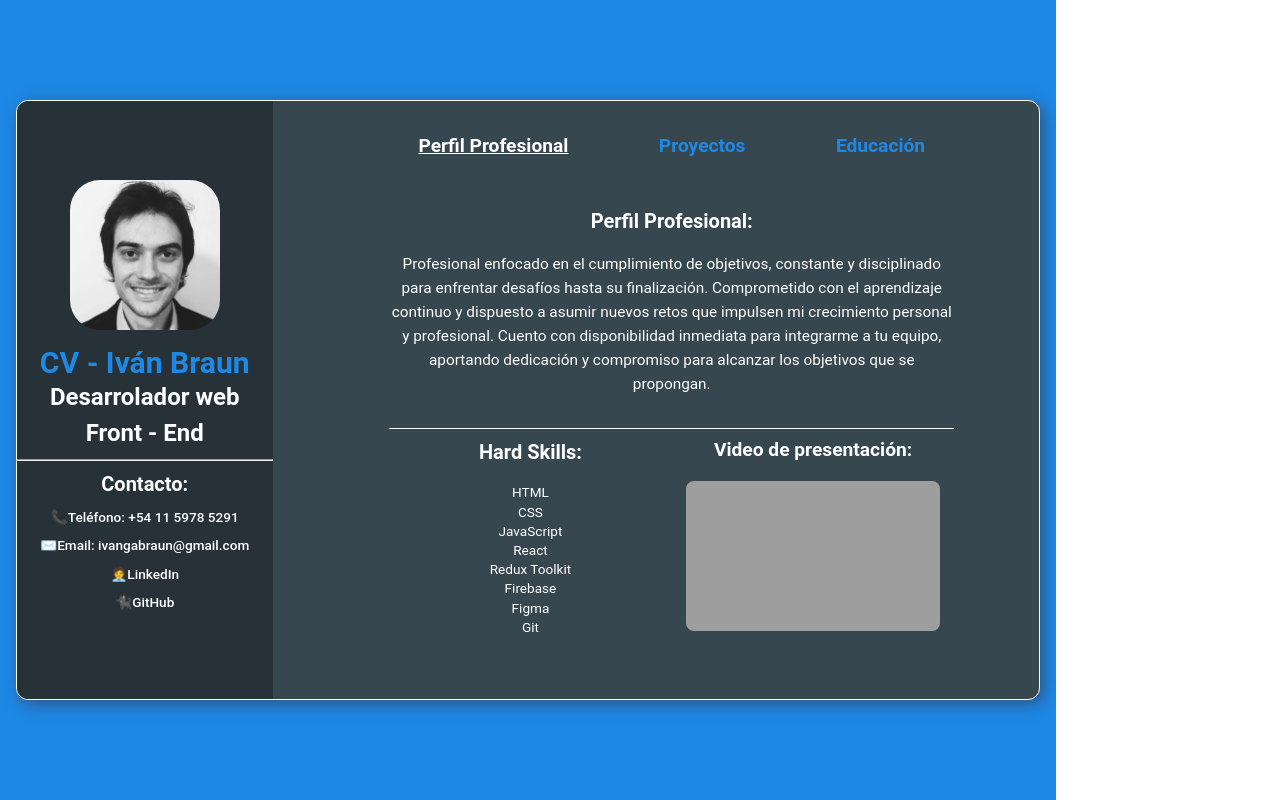
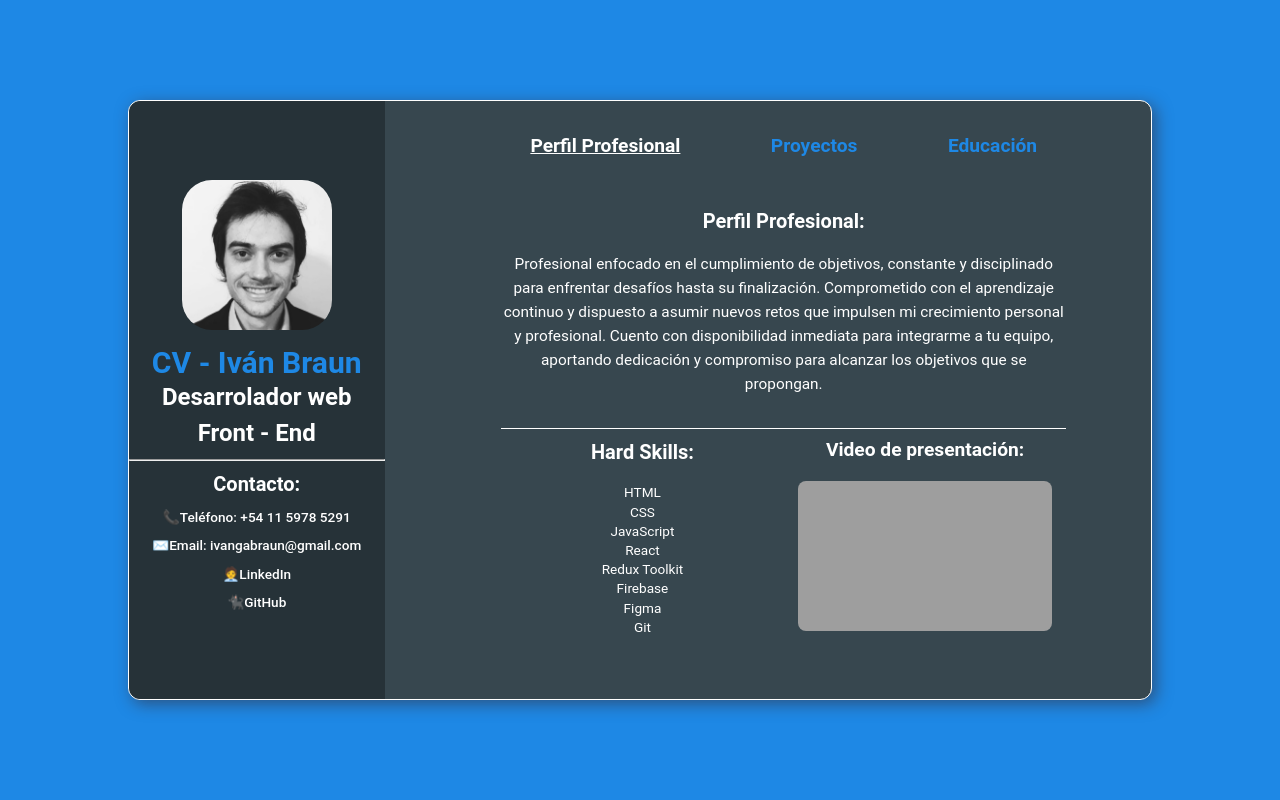
Before and after one commit to IvanGabriel1/Cv-IvanBraun, a React (Vite) app: page / in a window 1280 px wide. Built offline with nearby package versions, Linux system fonts and the light colour scheme; grey boxes are pictures that could not be loaded.

Commit message:
ultima version

```diff
--- a/src/App.css
+++ b/src/App.css
@@ -95,6 +95,7 @@ p {
 /* Fin Reset */
 
 .cv-container {
+  width: 100vw;
   min-width: 100%;
   min-height: 100vh;
   display: flex;
```
